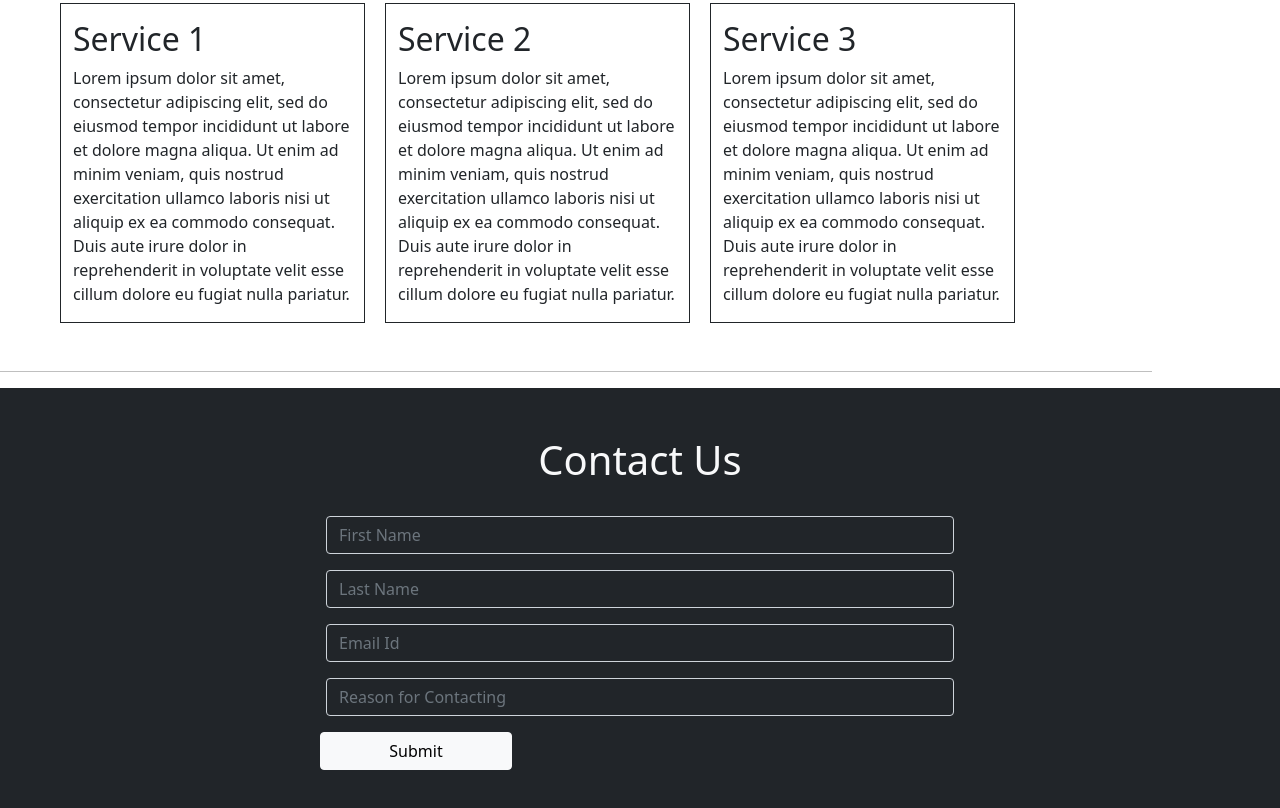
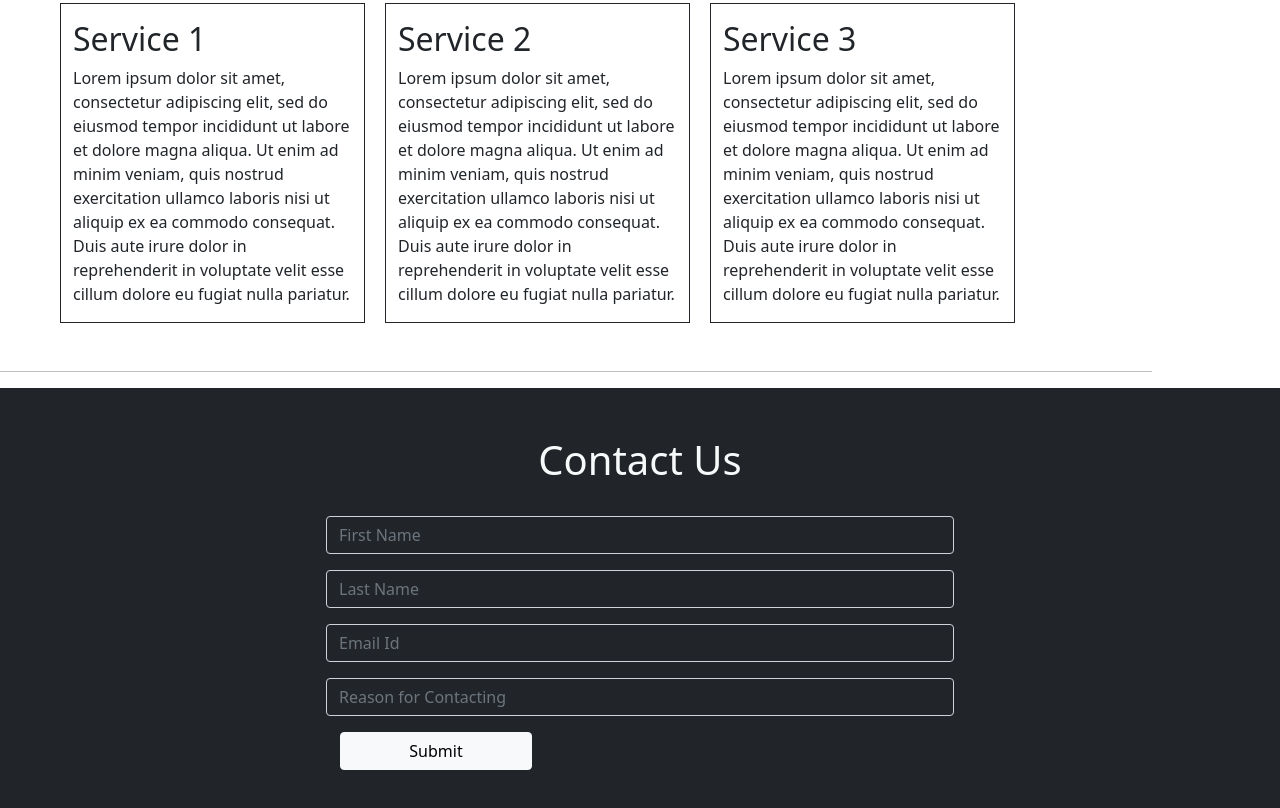
Before and after one commit to Bhargavi2601/business-landing-page, a plain HTML site: page index.html in a window 1280 px wide. Shown: the part 1367-2175 px from the top of the page. Drawn offline with nearby package versions, Linux system fonts and the light colour scheme.

Commit message:
business landing

```diff
--- a/style.css
+++ b/style.css
@@ -47,5 +47,5 @@ input {
 
 .button{
     width: 15% !important;
-    margin-left:320px;
+    margin-left:340px;
 }
```
